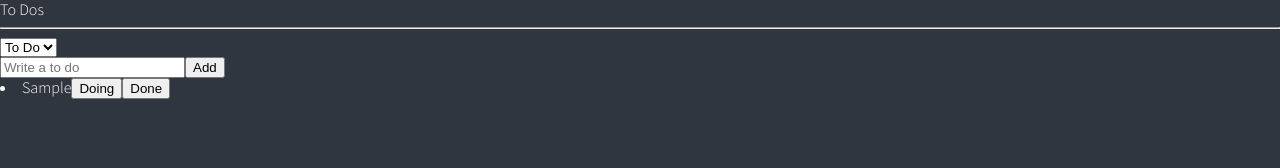
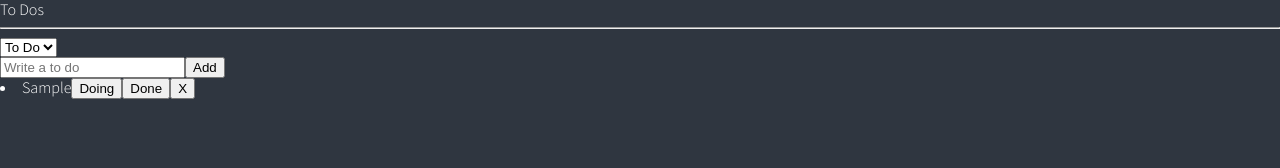
Before and after one commit to heannnn/to-do-list, a React (Create React App) app: page / in a window 1280 px wide. Both pictures are taken after typing "Sample" into the empty fields and a click on the button "Add". Shown: the top 168 px of the page. Built offline with nearby package versions, Linux system fonts and the light colour scheme.

Commit message:
delete 기능 및 localstorage에 저장

```diff
--- a/src/atoms.tsx
+++ b/src/atoms.tsx
@@ -1,9 +1,11 @@
 import { atom, selector } from "recoil";
+import { getItem } from "./lib/storage";
 
 export enum Categories {
   "TO_DO" = "TO_DO",
   "DOING" = "DOING",
   "DONE" = "DONE",
+  "DELETE" = "DELETE",
 }
 
 export interface IToDo {
@@ -19,7 +21,7 @@ export const categoryState = atom<Categories>({
 
 export const toDoState = atom<IToDo[]>({
   key: "toDo",
-  default: [],
+  default: getItem("toDo"),
 });
 
 export const toDoSelector = selector({
--- a/src/components/CreateToDo.tsx
+++ b/src/components/CreateToDo.tsx
@@ -1,6 +1,7 @@
 import { useForm } from "react-hook-form";
 import { useRecoilValue, useSetRecoilState } from "recoil";
 import { categoryState, toDoState } from "../atoms";
+import { setItem } from "../lib/storage";
 
 interface IForm {
   toDo: string;
@@ -11,10 +12,11 @@ function CreateToDo() {
   const category = useRecoilValue(categoryState);
   const { register, handleSubmit, setValue } = useForm<IForm>();
   const handleValid = ({ toDo }: IForm) => {
-    setToDos((oldToDos) => [
-      { text: toDo, id: Date.now(), category },
-      ...oldToDos,
-    ]);
+    setToDos((oldToDos) => {
+      const newToDos = [{ text: toDo, id: Date.now(), category }, ...oldToDos];
+      setItem("toDo", newToDos);
+      return newToDos;
+    });
     setValue("toDo", "");
   };
 
--- a/src/components/ToDo.tsx
+++ b/src/components/ToDo.tsx
@@ -1,6 +1,7 @@
 import React from "react";
 import { useSetRecoilState } from "recoil";
 import { Categories, IToDo, toDoState } from "../atoms";
+import { setItem } from "../lib/storage";
 
 function ToDo({ text, category, id }: IToDo) {
   const setToDos = useSetRecoilState(toDoState);
@@ -11,12 +12,24 @@ function ToDo({ text, category, id }: IToDo) {
     setToDos((oldToDos) => {
       const targetIndex = oldToDos.findIndex((toDo) => toDo.id === id);
       const newToDo = { text, id, category: name as any };
-
-      return [
+      const newToDos = [
         ...oldToDos.slice(0, targetIndex),
         newToDo,
         ...oldToDos.slice(targetIndex + 1),
       ];
+      setItem("toDo", newToDos);
+      return newToDos;
+    });
+  };
+  const onDeleteClick = () => {
+    setToDos((oldToDos) => {
+      const targetIndex = oldToDos.findIndex((toDo) => toDo.id === id);
+      const newToDos = [
+        ...oldToDos.slice(0, targetIndex),
+        ...oldToDos.slice(targetIndex + 1),
+      ];
+      setItem("toDo", newToDos);
+      return newToDos;
     });
   };
 
@@ -38,6 +51,9 @@ function ToDo({ text, category, id }: IToDo) {
           Done
         </button>
       )}
+      <button name={Categories.DELETE} onClick={onDeleteClick}>
+        X
+      </button>
     </li>
   );
 }
--- /dev/null
+++ b/src/lib/storage.ts
@@ -0,0 +1,10 @@
+import { IToDo } from "../atoms";
+
+export function setItem(key: string, value: IToDo[]) {
+  localStorage.setItem(key, JSON.stringify(value));
+}
+
+export function getItem(key: string) {
+  const json: IToDo[] = JSON.parse(localStorage.getItem(key) || "[]");
+  return json;
+}
```
